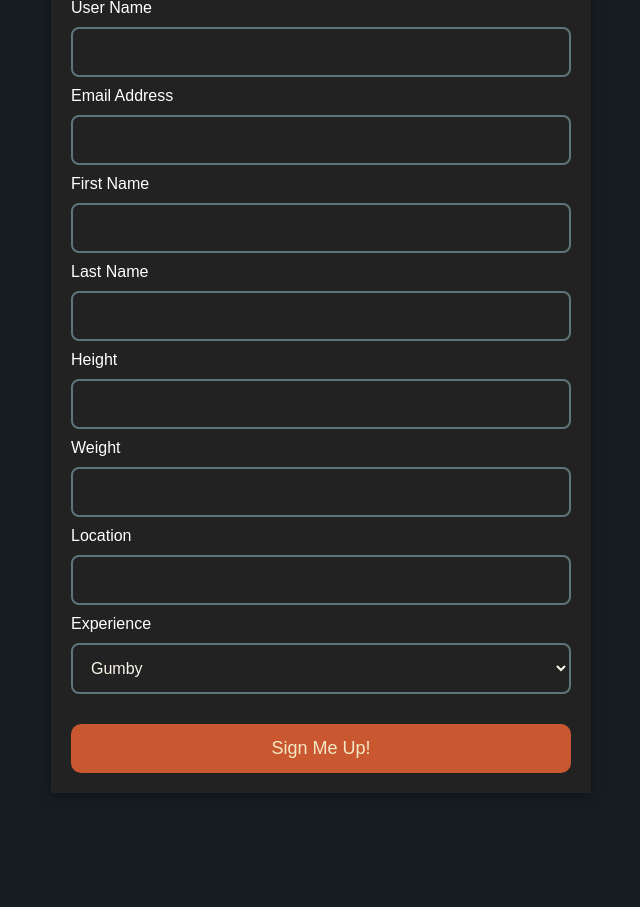
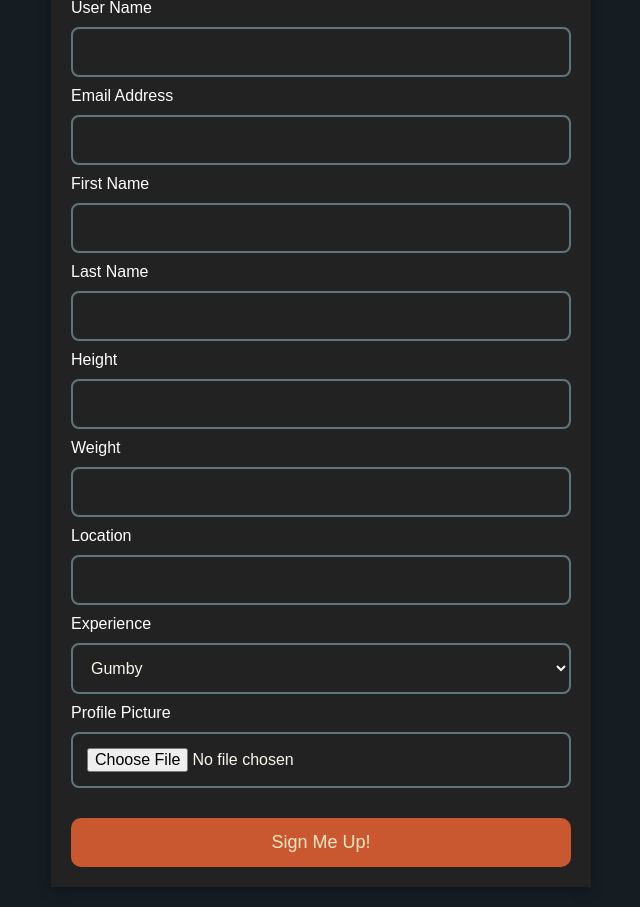
Before and after one commit to avery-mr/burndownForWhat, a Flask app: page /create_profle in a window 1280 px wide. Shown: the part 109-1016 px from the top of the page, without its empty margins (319-959 px from the left). Before the commit the page ends 902 px from the top, so only its background shows below. Run offline with Flask 3, Linux system fonts and the light colour scheme.

Commit message:
added profile pic upload field to signup form

```diff
--- a/app/templates/create_profile.html
+++ b/app/templates/create_profile.html
@@ -33,6 +33,8 @@
                     <option value="5">Beta Whisperer</option>
                     <option value="6">Crag Legend</option>
                 </select>
+                <label for="profilePic">Profile Picture</label>
+                <input type="file" name="profilePic" id="profilePic" accept="image/*">
                 <button type="submit">Sign Me Up!</button>
             </form>
         </div>
```
